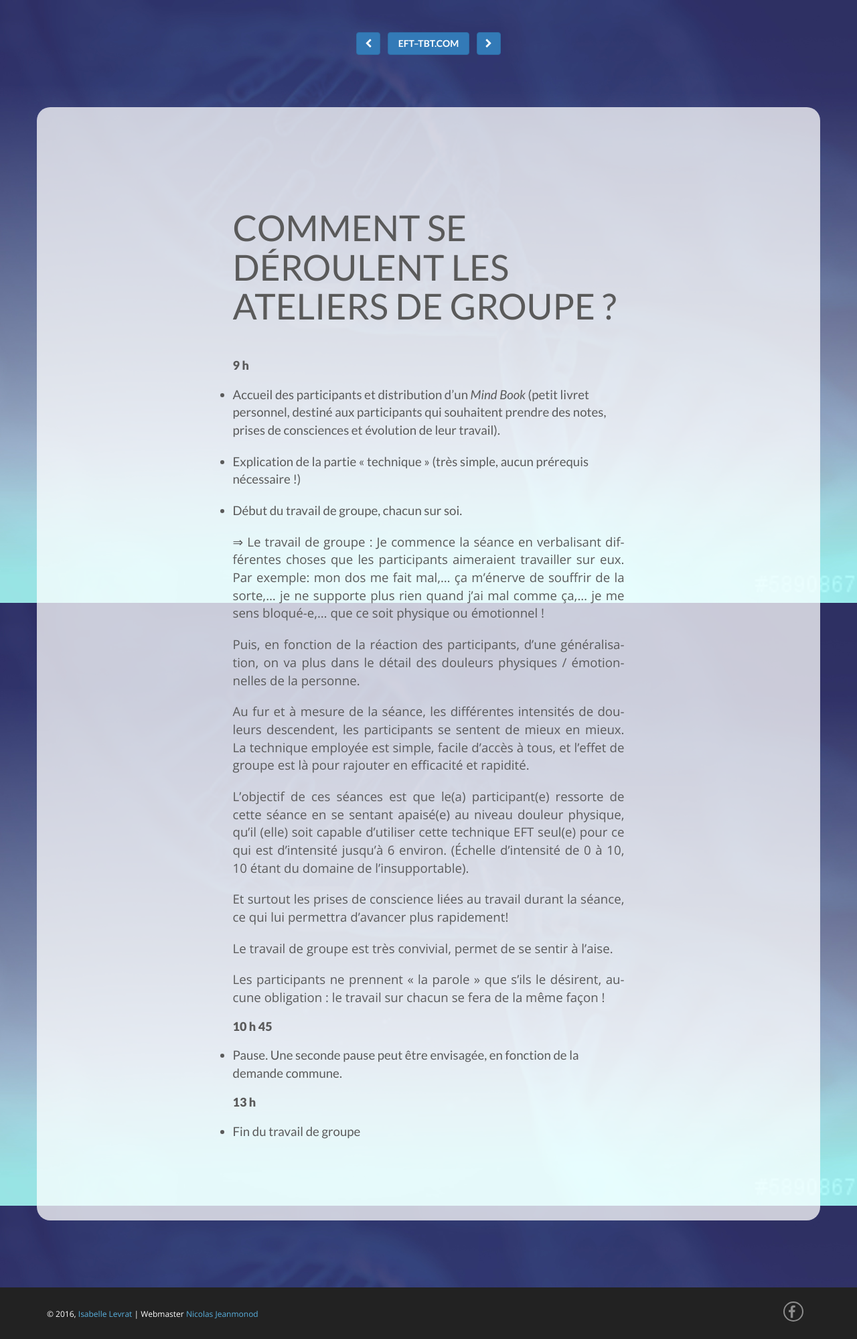
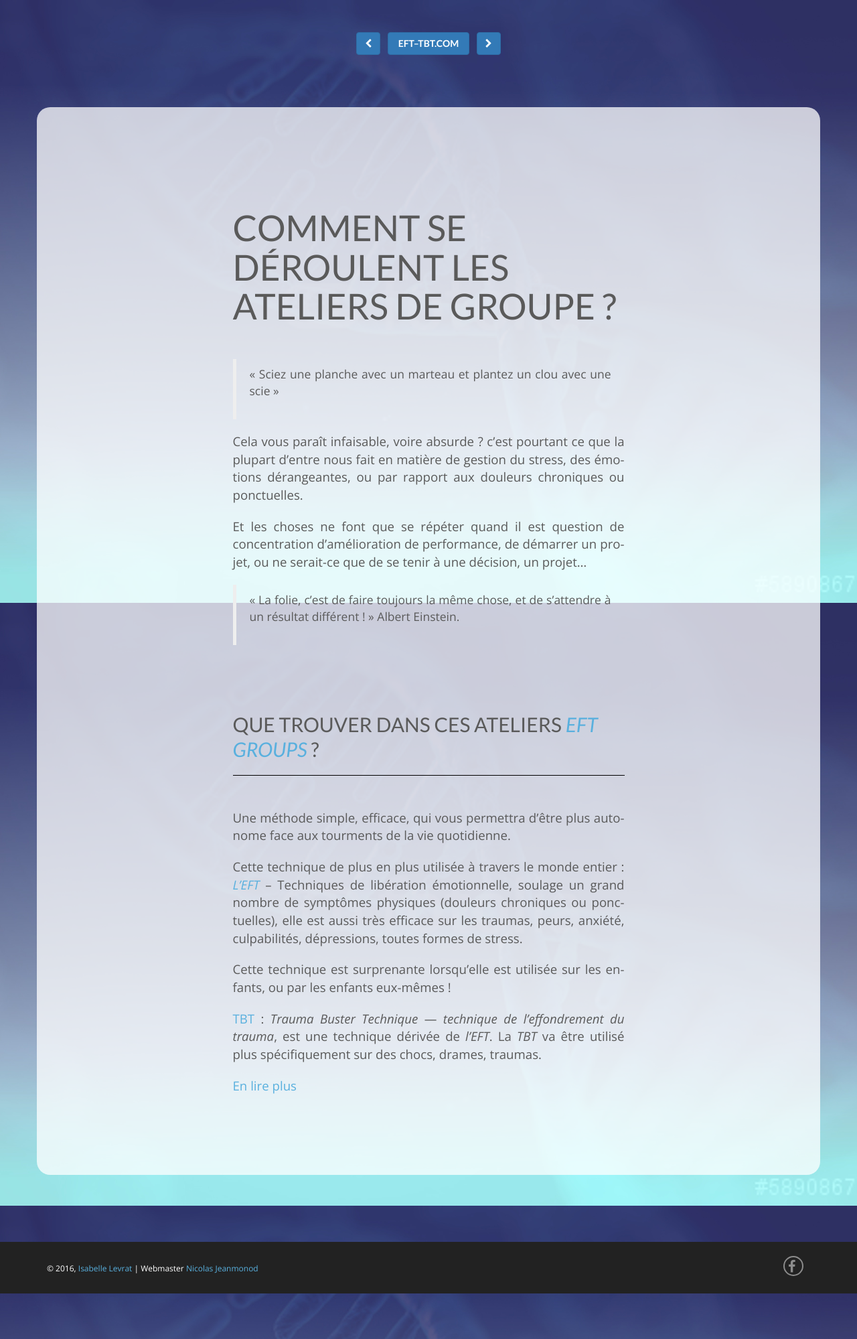
Before and after one commit to efttbthub/eft-tbt-v1-test, a Jekyll site: the page built from 080-ateliers-eft-tbt-groups.md, in a window 1280 px wide. Shown: the whole page at 67% size. Built offline with Jekyll 4.4.1, drawn with Linux system fonts in a browser that asks for light colours; nearby versions of some CDN libraries.

```diff
--- a/080-ateliers-eft-tbt-groups.md
+++ b/080-ateliers-eft-tbt-groups.md
@@ -14,30 +14,24 @@ published: true
 
 # Comment se déroulent les ateliers de groupe ?
 
-### 9 h
+> « Sciez une planche avec un marteau et plantez un clou avec une scie »
 
-- Accueil des participants et distribution d’un *Mind Book* (petit livret personnel, destiné aux participants qui souhaitent prendre des notes, prises de consciences et évolution de leur travail).
-- Explication de la partie « technique » (très simple, aucun prérequis nécessaire !)
-- Début du travail de groupe, chacun sur soi.
+Cela vous paraît infaisable, voire absurde ? c’est pourtant ce que la plupart d’entre nous fait en matière de gestion du stress, des émotions dérangeantes, ou par rapport aux douleurs chroniques ou ponctuelles.
 
-⇒ Le travail de groupe : Je commence la séance en verbalisant différentes choses que les participants aimeraient travailler sur eux. Par exemple: mon dos me fait mal,... ça m’énerve de souffrir de la sorte,... je ne supporte plus rien quand j’ai mal comme ça,... je me sens bloqué-e,... que ce soit physique ou émotionnel !
+Et les choses ne font que se répéter quand il est question de concentration d’amélioration de performance, de démarrer un projet, ou ne serait-ce que de se tenir à une décision, un projet...
 
-Puis, en fonction de la réaction des participants, d’une généralisation, on va plus dans le détail des douleurs physiques / émotionnelles de la personne.
+> « La folie, c’est de faire toujours la même chose, et de s’attendre à un résultat différent ! » Albert Einstein.
 
-Au fur et à mesure de la séance, les différentes intensités de douleurs descendent, les participants se sentent de mieux en mieux. La technique employée est simple, facile d’accès  à tous, et l’effet de groupe est là pour rajouter en efficacité et rapidité.
 
-L’objectif de ces séances est que le(a) participant(e) ressorte de cette séance en se sentant apaisé(e) au niveau douleur physique, qu’il (elle) soit capable d’utiliser cette technique EFT seul(e) pour ce qui est d’intensité jusqu’à 6 environ. (Échelle d’intensité de 0 à 10, 10 étant du domaine de l’insupportable).
 
-Et surtout les prises de conscience liées au travail durant la séance, ce qui lui permettra d’avancer plus rapidement!
+## Que trouver dans ces ateliers [*EFT groups*](../la-puissance-du-groupe/) ?
 
-Le travail de groupe est très convivial, permet de se sentir à l’aise.
+Une méthode simple, efficace, qui vous permettra d’être plus autonome face aux tourments de la vie quotidienne.
 
-Les participants ne prennent « la parole » que s’ils le désirent, aucune obligation : le travail sur chacun se fera de la même façon !
+Cette technique de plus en plus utilisée à travers le monde entier : [*L’EFT*](../qu-est-ce-que-l-eft/) – Techniques de libération émotionnelle, soulage un grand nombre de symptômes physiques (douleurs chroniques ou ponctuelles), elle est aussi très efficace sur les traumas, peurs, anxiété, culpabilités, dépressions, toutes formes de stress.
 
-### 10 h 45
+Cette technique est surprenante lorsqu’elle est utilisée sur les enfants, ou par les enfants eux-mêmes !
 
-- Pause. Une seconde pause peut être envisagée, en fonction de la demande commune.
+[TBT](../qu-est-ce-que-la-tbt/) : *Trauma Buster Technique* — *technique de l’effondrement du trauma*, est une technique dérivée de *l’EFT*. La *TBT* va être utilisé plus spécifiquement sur des chocs, drames, traumas.
 
-### 13 h
-
-- Fin du travail de groupe
+[En lire plus](../mon-parcours/)
--- a/assets/css/_custom.scss
+++ b/assets/css/_custom.scss
@@ -652,7 +652,7 @@ p.vignette img {
 	text-align: right !important;
 }
 @mixin margin-right( $margin-right ) {
-	margin-right: $margin-right;
+	margin-right: $margin-right !important;
 }
 .margin-right-10  { @include margin-right(  10px ); }
 .margin-right-20  { @include margin-right(  20px ); }
@@ -665,7 +665,7 @@ p.vignette img {
 .margin-right-90  { @include margin-right(  90px ); }
 .margin-right-100 { @include margin-right( 100px ); }
 @mixin margin-left( $margin-left ) {
-	margin-left: $margin-left;
+	margin-left: $margin-left !important;
 }
 .margin-left-10  { @include margin-left(  10px ); }
 .margin-left-20  { @include margin-left(  20px ); }
@@ -677,6 +677,19 @@ p.vignette img {
 .margin-left-80  { @include margin-left(  80px ); }
 .margin-left-90  { @include margin-left(  90px ); }
 .margin-left-100 { @include margin-left( 100px ); }
+@mixin margin-top( $margin-top ) {
+	margin-top: $margin-top !important;
+}
+.margin-top-10  { @include margin-top(  10px ); }
+.margin-top-20  { @include margin-top(  20px ); }
+.margin-top-30  { @include margin-top(  30px ); }
+.margin-top-40  { @include margin-top(  40px ); }
+.margin-top-50  { @include margin-top(  50px ); }
+.margin-top-60  { @include margin-top(  60px ); }
+.margin-top-70  { @include margin-top(  70px ); }
+.margin-top-80  { @include margin-top(  80px ); }
+.margin-top-90  { @include margin-top(  90px ); }
+.margin-top-100 { @include margin-top( 100px ); }
 
 
 p {
@@ -700,6 +713,9 @@ p {
 			max-width: 100% !important;
 		}
 	}
+	&.small {
+		font-size: 80% !important;
+	}
 }
 
 
```
Also changed, not shown: 010-page-accueil-en-tete.md (+5 -1 lines), 020-page-accueil-presentation.md (+24 -0 lines), 030-intervenante.md (deleted, +0 -27 lines), 030-mon-parcours.md (added, +54 -0 lines), 050-qu-est-ce-que-la-tbt.md (+6 -6 lines), 100-consultations-individuelles.md (deleted, +0 -33 lines), 100-la-puissance-du-groupe.md (added, +42 -0 lines).
